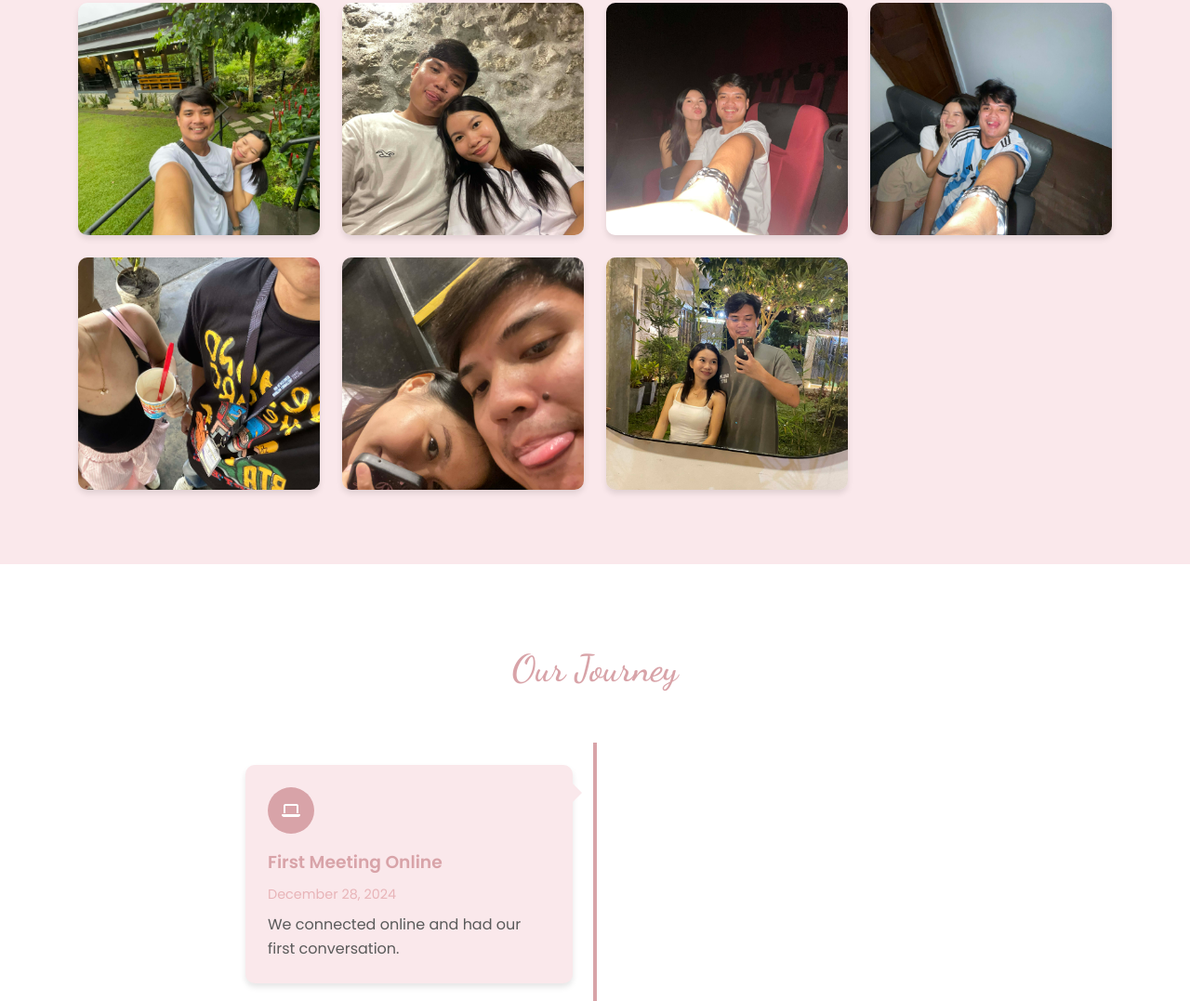
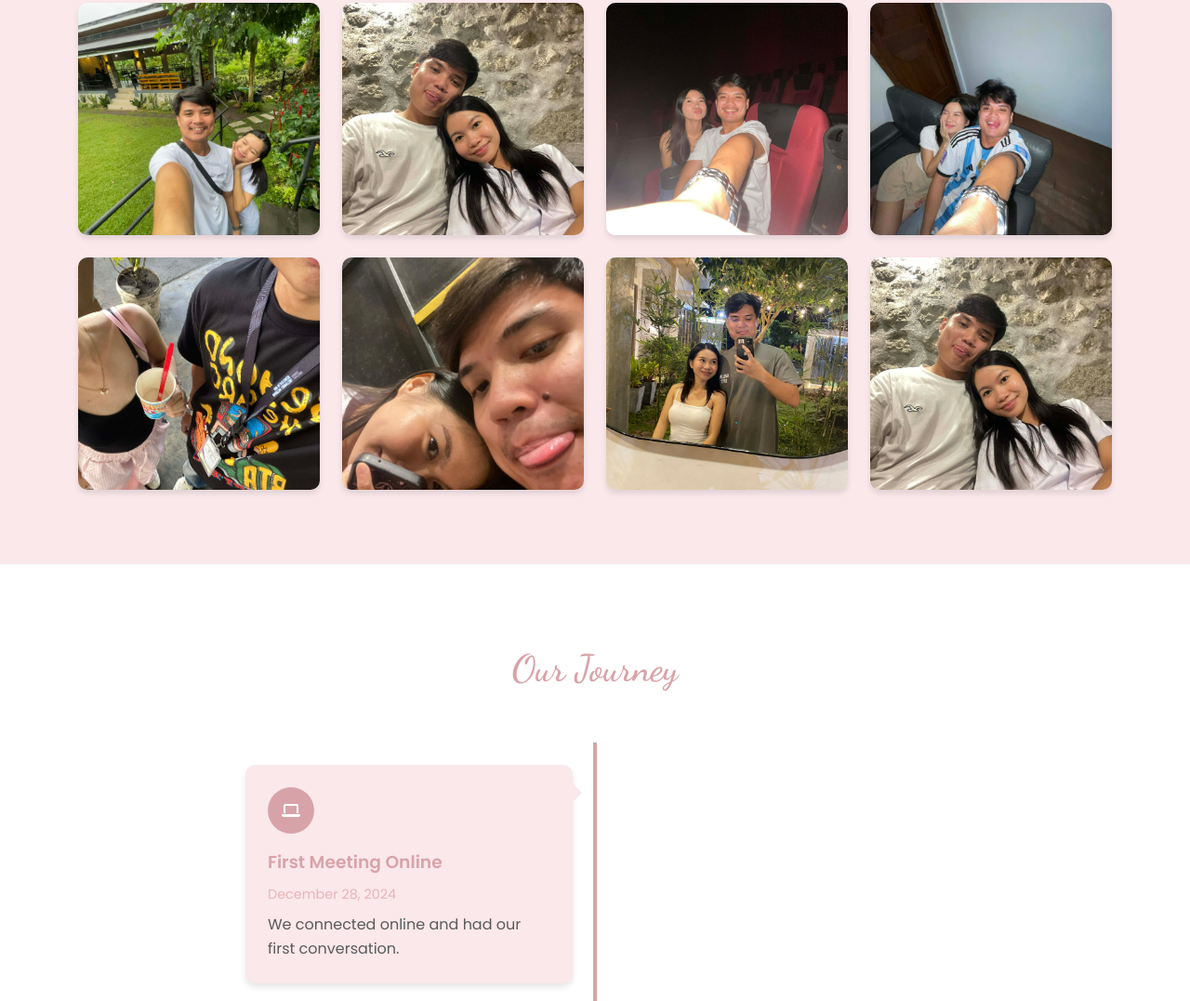
Before and after one commit to Joshuaaa124/onlineegallery, a plain HTML site: page index.html in a window 1280 px wide. Shown: the part 2620-3697 px from the top of the page at 93% size. Drawn offline with Linux system fonts and the light colour scheme.

```diff
--- a/index.html
+++ b/index.html
@@ -166,6 +166,10 @@
                 <div class="gallery-item special">
                     <img src="date10.jpg" alt="Recent Date">
                     <div class="gallery-caption">Our recent date at Pin Cafe - November 22, 2025</div>
+                </div>
+                <div class="gallery-item special">
+                    <img src="date11.jpg" alt="Recent Date">
+                    <div class="gallery-caption"> Coffee Date at Brewed & Co Cafe - December 2, 2025</div>
                 </div>
             </div>
         </div>
@@ -408,4 +412,5 @@
 
     <script src="script.js"></script>
 </body>
+
 </html>
```
